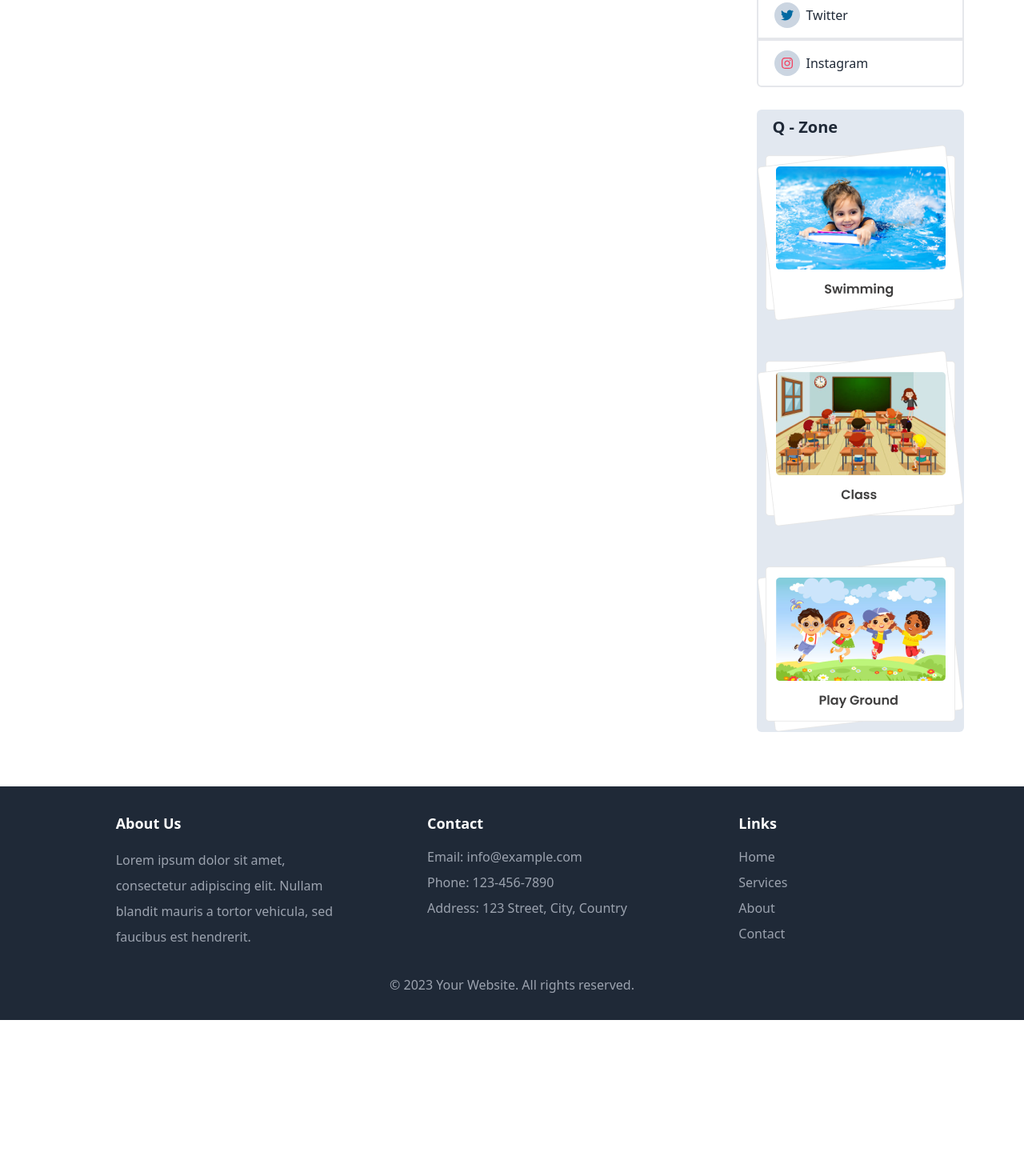
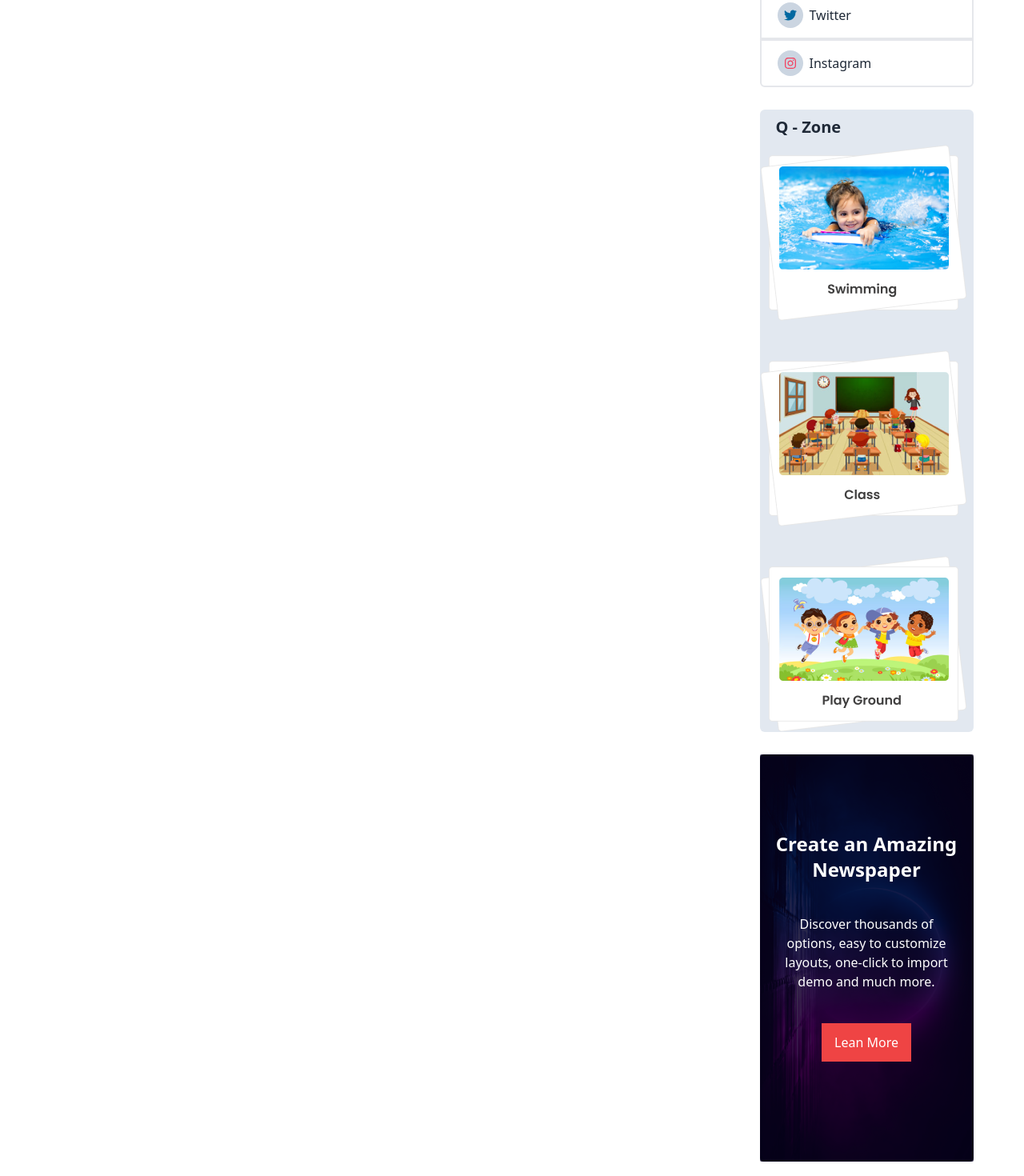
Before and after one commit to ashfakhossain15/dragon-news, a React (Vite) app: page / in a window 1280 px wide. Shown: the part 600-2070 px from the top of the page at 80% size. Before the commit the page ends 1875 px from the top, so only its background shows below. Built offline with nearby package versions, Linux system fonts and the light colour scheme; no server answers.

Commit message:
right nav aside done

```diff
--- /dev/null
+++ b/src/Component/Pages/Shared/Q-zone/Q-zone.jsx
@@ -0,0 +1,16 @@
+const QZone = () => {
+  return (
+    <div>
+      <section className="my-7 bg-slate-200 rounded-md">
+        <h1 className="p-2 ms-3 font-bold text-xl space-y-5">Q - Zone</h1>
+        <div className="space-y-9">
+          <img src="/qZone1.png" alt="" />
+          <img src="/qZone2.png" alt="" />
+          <img src="/qZone3.png" alt="" />
+        </div>
+      </section>
+    </div>
+  );
+};
+
+export default QZone;
--- a/src/Component/Pages/Shared/Right Nav/RightNav.jsx
+++ b/src/Component/Pages/Shared/Right Nav/RightNav.jsx
@@ -6,16 +6,17 @@ import {
   FaFacebook,
 } from "react-icons/fa";
 import { Link } from "react-router-dom";
+import QZone from "../Q-zone/Q-zone";
 const RightNav = () => {
   return (
     <div className=" ">
       <div>
         <h1 className="font-bold text-xl mb-4">Login With</h1>
         <div className="space-y-3">
-          <button className="flex items-center border-2 border-sky-400 rounded-md p-1 w-56 justify-center">
+          <button className="flex items-center bg-white border-2 border-sky-400 rounded-md p-1 w-56 justify-center transition-colors duration-1000 hover:bg-gradient-to-r from-blue-500 to-purple-500 ">
             <FaGoogle className="mx-2" /> Login with Google
           </button>
-          <button className="flex items-center border-2 border-slate-500 rounded-md p-1  w-56 justify-center">
+          <button className="flex items-center border-2 border-slate-500 rounded-md p-1  w-56 justify-center  ">
             <FaGithub className="mx-2" /> Login with Github
           </button>
         </div>
@@ -52,14 +53,21 @@ const RightNav = () => {
           </Link>
         </div>
       </section>
-      <section className="my-7 bg-slate-200 rounded-md">
-        <h1 className="p-2 ms-3 font-bold text-xl space-y-5">Q - Zone</h1>
-        <div className="space-y-9">
-          <img src="/qZone1.png" alt="" />
-          <img src="/qZone2.png" alt="" />
-          <img src="/qZone3.png" alt="" />
-        </div>
+
+      <section>
+        <QZone />
       </section>
+      <div className="relative ">
+        <img className="rounded-sm" src="/public/bg.png" alt="" />
+        <section className="absolute top-0 text-center mx-auto text-white space-y-10 px-5 py-24">
+          <h1 className="text-2xl font-bold">Create an Amazing Newspaper</h1>
+          <p>
+            Discover thousands of options, easy to customize layouts, one-click
+            to import demo and much more.
+          </p>
+          <button className="bg-red-500 px-4 py-3 mx-auto">Lean More</button>
+        </section>
+      </div>
     </div>
   );
 };
```
